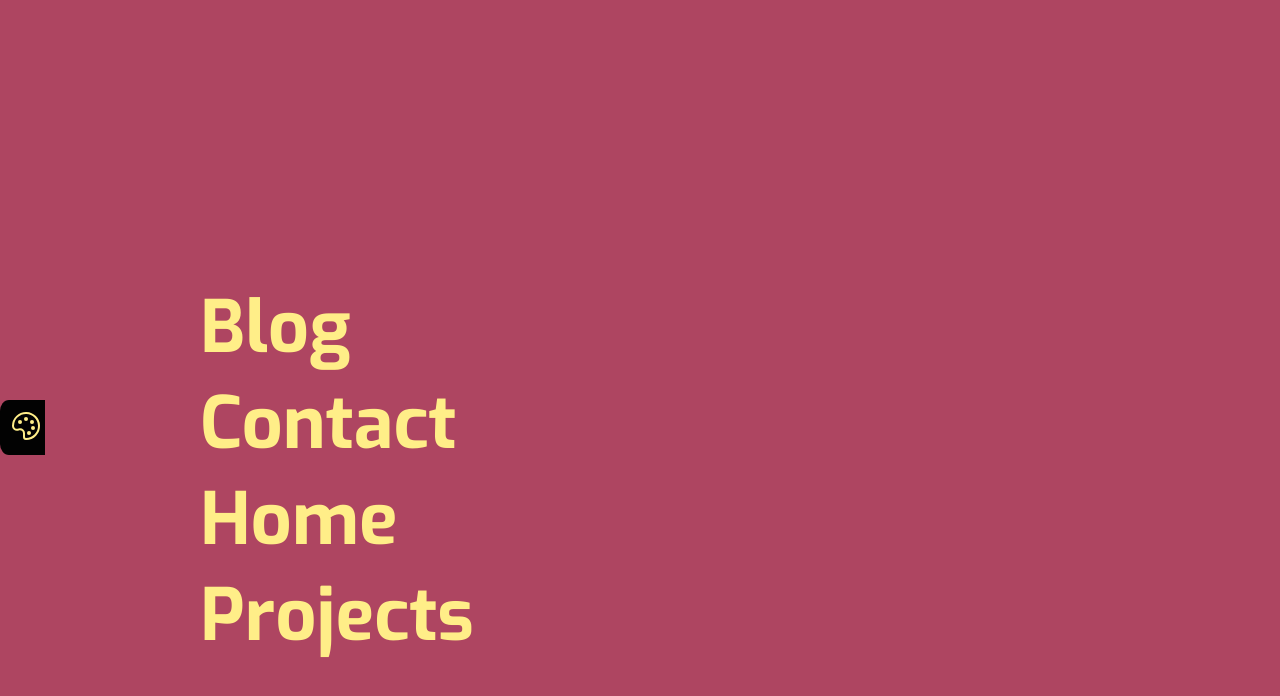
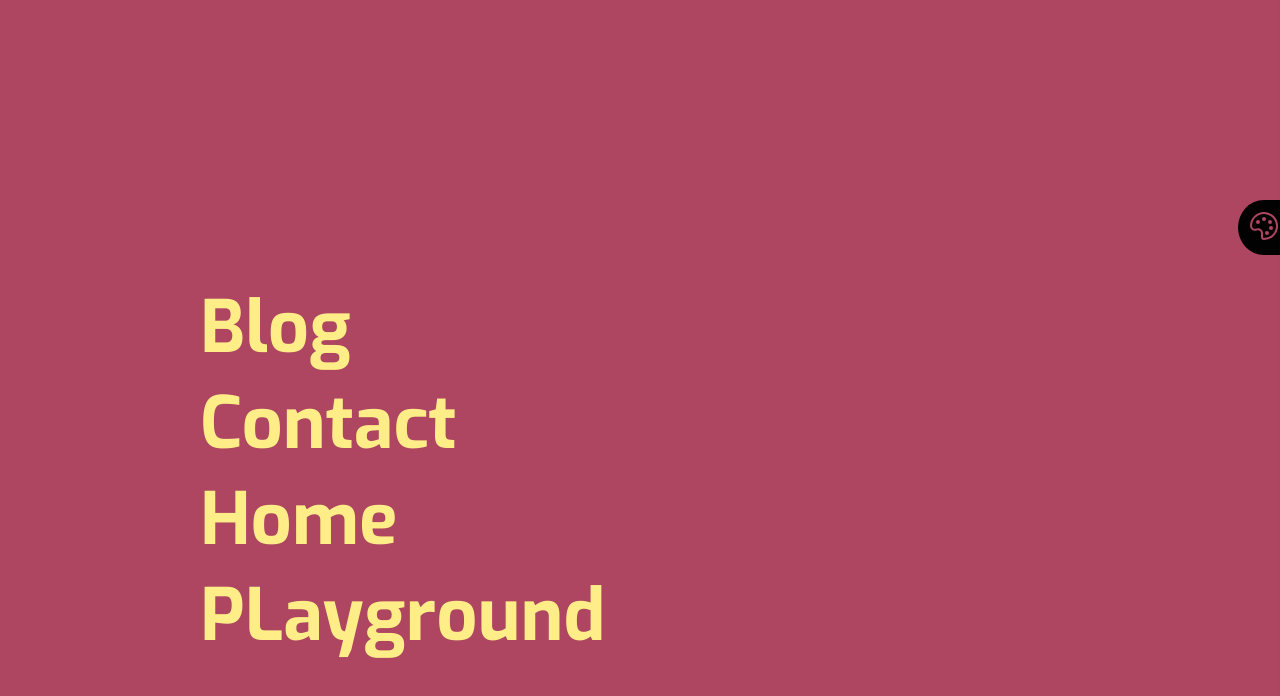
Before and after one commit to Symtox/symtox.github.io, a Vue app: page / in a window 1280 px wide. Both pictures are taken after a click on the button 40 px from the left and 40 px from the top of the page. Shown: the top 696 px of the page. Built offline with nearby package versions, Linux system fonts and the light colour scheme.

Commit message:
feat: playground init"

```diff
--- a/src/App.vue
+++ b/src/App.vue
@@ -1,9 +1,9 @@
 <script setup lang="ts">
 import { useRoute } from 'vue-router'
 import BurgerButton from './components/BurgerButton.vue'
-import NavigationOverlay from './components/NavigationOverlay.vue'
+import NavigationOverlay from './navigation/components/NavigationOverlay.vue'
 import { storeToRefs } from 'pinia'
-import { useNavbarStore } from './stores/navbar-store'
+import { useNavbarStore } from './navigation/navbar-store'
 
 const route = useRoute()
 const navbarStore = useNavbarStore()
--- a/src/components/ThemeSelector.vue
+++ /dev/null
@@ -1,83 +0,0 @@
-<template>
-  <button @click="isThemeMenuOpen = !isThemeMenuOpen" class="theme-control">
-    <svg width="32px" height="32px" viewBox="0 0 32 32" id="icon" xmlns="http://www.w3.org/2000/svg">
-      <circle cx="10" cy="12" r="2" />
-      <circle cx="16" cy="9" r="2" />
-      <circle cx="22" cy="12" r="2" />
-      <circle cx="23" cy="18" r="2" />
-      <circle cx="19" cy="23" r="2" />
-      <path
-        d="M16.54,2A14,14,0,0,0,2,16a4.82,4.82,0,0,0,6.09,4.65l1.12-.31A3,3,0,0,1,13,23.24V27a3,3,0,0,0,3,3A14,14,0,0,0,30,15.46,14.05,14.05,0,0,0,16.54,2Zm8.11,22.31A11.93,11.93,0,0,1,16,28a1,1,0,0,1-1-1V23.24a5,5,0,0,0-5-5,5.07,5.07,0,0,0-1.33.18l-1.12.31A2.82,2.82,0,0,1,4,16,12,12,0,0,1,16.47,4,12.18,12.18,0,0,1,28,15.53,11.89,11.89,0,0,1,24.65,24.32Z" />
-      <rect class="cls-1" width="32" height="32" />
-    </svg>
-  </button>
-  <aside class="theme-menu" :aria-expanded="isThemeMenuOpen">
-      <button @click="isThemeMenuOpen = !isThemeMenuOpen">close</button>
-      <theme-selector-item v-for="(theme, index) in themeStore.themes"
-                           :key="index"
-                           :theme="theme"
-                           @theme-selected="themeStore.selectTheme(index)"/>
-
-  </aside>
-</template>
-
-<script setup lang="ts">
-import ThemeSelectorItem from '@/components/ThemeSelectorItem.vue'
-import { useThemeStore } from '@/stores/theme-store'
-import { storeToRefs } from 'pinia'
-const themeStore = useThemeStore()
-const { isThemeMenuOpen } = storeToRefs(themeStore)
-</script>
-
-<style scoped>
-svg {
-  fill: var(--tertiary)
-}
-.cls-1 {
-  fill: none;
-}
-
-div {
-  display: flex;
-  justify-content: center;
-  align-items: center;
-}
-
-.theme-control {
-  padding: 10px 3px 10px 10px;
-  background: var(--light);
-  position: absolute;
-  border-radius: 20% 0 0 20%;
-  top: 50%;
-  right: anchor(--anchor-name left);
-
-}
-
-button:focus {
-  background: red;
-}
-
-.theme-menu {
-  --width: 140px;
-
-  position: absolute;
-  right: calc(-1 * var(--width));
-  width: var(--width);
-  inset-block: 0;
-  border-radius: 4px 0 0 4px;
-  overflow: hidden;
-  transition-timing-function: cubic-bezier(0.401, 0.057, 0.693, 0.556);
-  transition-property: right;
-  transition-duration: 0.3s;
-  anchor-name: --anchor-name;
-
-  background: var(--light);
-  z-index: 10;
-}
-
-.theme-menu[aria-expanded="true"] {
-  right: 0;
-}
-
-
-</style>
--- a/src/components/NavigationOverlay.vue
+++ b/src/navigation/components/NavigationOverlay.vue
@@ -2,7 +2,7 @@
   <nav :aria-expanded="state">
     <header>
       <burger-button class="burger-button" @click="closeNavigation"/>
-      <theme-selector  />
+      <theme-selector v-if="showThemeControl"/>
     </header>
 
     <div class="link-wrapper">
@@ -19,16 +19,16 @@
 <script setup lang="ts">
 
 import { computed, ref, watch } from 'vue'
-import BurgerButton from './BurgerButton.vue'
-import { useNavbarStore } from '@/stores/navbar-store'
+import BurgerButton from '../../components/BurgerButton.vue'
+import { useNavbarStore } from '@/navigation/navbar-store'
 import { storeToRefs } from 'pinia'
-import ThemeSelector from '@/components/ThemeSelector.vue'
-import { useThemeStore } from '@/stores/theme-store'
+import ThemeSelector from '@/navigation/components/ThemeSelector.vue'
+import { useThemeStore } from '@/navigation/theme-store'
 
 const navbarStore = useNavbarStore()
 const themeStore = useThemeStore()
 
-const { isThemeMenuOpen } = storeToRefs(themeStore)
+const { isThemeMenuOpen, showThemeControl } = storeToRefs(themeStore)
 const { state } = storeToRefs(navbarStore)
 
 const closeNavigation = () => {
@@ -36,9 +36,11 @@ const closeNavigation = () => {
     isThemeMenuOpen.value = false;
     setTimeout(() => {
       state.value = false
+      showThemeControl.value = false
     }, 300)
   } else {
     state.value = false
+    showThemeControl.value = false
   }
 }
 
@@ -72,8 +74,8 @@ const items: MenuItem[] = [{
   path: '/'
 }, {
   image: 'https://images.pexels.com/photos/416405/pexels-photo-416405.jpeg?auto=compress&cs=tinysrgb&w=600',
-  title: 'Projects',
-  path: '/'
+  title: 'PLayground',
+  path: '/playground'
 }]
 
 const displayItems = () => {
@@ -88,6 +90,7 @@ const displayItems = () => {
 watch(() => state.value, () => {
   if (state.value) {
     timeoutId = setTimeout(() => {
+      showThemeControl.value = true
       displayItems()
     }, elementFillDuration + elementGrowDuration + 500)
   } else {
@@ -174,15 +177,11 @@ nav[aria-expanded="true"] {
 }
 
 .link-wrapper > .link:is(:hover, :focus) > h2 {
-  color: hsl(from var(--tertiary) h s calc(l + 40));
   transform: scale(1.05);
-  text-shadow: 0 0 20px hsl(from var(--tertiary) h s calc(l * 1.07) / 0.5),
-  0 0 24px hsl(from var(--tertiary) h s calc(l + 40) / 0.5),
-  0 0 40px hsl(from var(--tertiary) h s calc(l + 20) / 0.4),
-  0 0 55px hsl(from var(--tertiary) h s calc(l + 20) / 0.3),
-  0 0 70px hsl(from var(--tertiary) h s calc(l + 20) / 0.3),
-  0 0 85px hsl(from var(--tertiary) h s calc(l + 10) / 0.3),
-  0 0 70px hsl(from var(--tertiary) h s calc(l + 10) / 01);
+  text-shadow: 0 0 20px hsl(from var(--primary) h s calc(l + 40) / 0.5),
+  0 0 24px hsl(from var(--primary) h s calc(l + 40) / 0.5),
+  0 0 55px hsl(from var(--primary) h s calc(l + 20) / 0.3),
+  0 0 70px hsl(from var(--primary) h s calc(l + 20) / 0.3);
 
 }
 
@@ -200,7 +199,6 @@ header {
 
 nav[aria-expanded="false"] .theme-button {
   display: none;
-  --TODO: TODO;
 }
 
 .burger-button {
--- /dev/null
+++ b/src/navigation/components/ThemeSelector.vue
@@ -0,0 +1,113 @@
+<template>
+  <aside class="theme-menu" :aria-expanded="isThemeMenuOpen">
+    <h2>Themes</h2>
+    <div class="theme-option-wrapper">
+      <theme-selector-item v-for="(theme, index) in themeStore.themes"
+                           :key="index"
+                           :active="index === selectedThemeIndex"
+                           :theme="theme"
+                           @theme-selected="themeStore.selectTheme(index)" />
+
+    </div>
+  </aside>
+  <button @click="isThemeMenuOpen = !isThemeMenuOpen" class="theme-control">
+    <svg width="32px" height="32px" viewBox="0 0 32 32" id="icon" xmlns="http://www.w3.org/2000/svg">
+      <circle cx="10" cy="12" r="2" />
+      <circle cx="16" cy="9" r="2" />
+      <circle cx="22" cy="12" r="2" />
+      <circle cx="23" cy="18" r="2" />
+      <circle cx="19" cy="23" r="2" />
+      <path
+        d="M16.54,2A14,14,0,0,0,2,16a4.82,4.82,0,0,0,6.09,4.65l1.12-.31A3,3,0,0,1,13,23.24V27a3,3,0,0,0,3,3A14,14,0,0,0,30,15.46,14.05,14.05,0,0,0,16.54,2Zm8.11,22.31A11.93,11.93,0,0,1,16,28a1,1,0,0,1-1-1V23.24a5,5,0,0,0-5-5,5.07,5.07,0,0,0-1.33.18l-1.12.31A2.82,2.82,0,0,1,4,16,12,12,0,0,1,16.47,4,12.18,12.18,0,0,1,28,15.53,11.89,11.89,0,0,1,24.65,24.32Z" />
+      <rect class="cls-1" width="32" height="32" />
+    </svg>
+  </button>
+
+</template>
+
+<script setup lang="ts">
+import ThemeSelectorItem from '@/navigation/components/ThemeSelectorItem.vue'
+import { useThemeStore } from '@/navigation/theme-store'
+import { storeToRefs } from 'pinia'
+
+const themeStore = useThemeStore()
+const { isThemeMenuOpen, selectedThemeIndex } = storeToRefs(themeStore)
+</script>
+
+<style scoped>
+svg {
+  fill: var(--primary)
+}
+
+.cls-1 {
+  fill: none;
+}
+
+@starting-style {
+  .theme-control {
+    transform: translateX(100%);
+  }
+}
+
+.theme-control {
+  padding: 10px 10px 10px 10px;
+  background: var(--light);
+  position: fixed;
+  border-radius: 50% 0 0 50%;
+  top: 25%;
+  right: anchor(--anchor-name left);
+  transition: transform .5s;
+}
+
+.theme-control:is(:hover, :focus) {
+  transform: scale(1.1);
+  animation-name: left-right;
+  animation-duration: 2s;
+  animation-iteration-count: infinite;
+  animation-timing-function: linear(0, 0.003 0.3%, 0.013 0.6%, 0.029 0.9%, 0.05 1.2%, 0.077 1.5%, 0.108 1.8%, 0.199 2.5%, 0.291 3.1%, 0.395 3.7%, 0.806 5.9%, 0.948 6.7%, 1.092 7.6%, 1.201 8.4%, 1.248 8.8%, 1.289 9.2%, 1.324 9.6%, 1.354 10%, 1.378 10.4%, 1.396 10.8%, 1.409 11.2%, 1.416 11.6%, 1.418 11.9%, 1.418 12.2%, 1.414 12.5%, 1.405 12.9%, 1.396 13.2%, 1.38 13.6%, 1.345 14.3%, 1.307 14.9%, 1.258 15.6%, 1.078 17.9%, 1.012 18.8%, 0.953 19.7%, 0.909 20.5%, 0.874 21.3%, 0.851 22%, 0.841 22.4%, 0.833 22.8%, 0.828 23.2%, 0.826 23.6%, 0.825 24.2%, 0.83 24.8%, 0.84 25.5%, 0.854 26.2%, 0.87 26.8%, 0.89 27.5%, 0.969 29.9%, 0.996 30.8%, 1.021 31.7%, 1.039 32.5%, 1.054 33.3%, 1.063 34%, 1.069 34.7%, 1.073 35.5%, 1.073 36.1%, 1.071 36.8%, 1.061 38.2%, 1.045 39.5%, 1.002 42.7%, 0.984 44.4%, 0.974 45.9%, 0.97 47.4%, 0.97 48.6%, 0.973 49.8%, 1.004 55.8%, 1.01 57.5%, 1.013 59.2%, 1.011 61.7%, 0.998 67.7%, 0.995 71%, 0.995 73.6%, 1.002 82.8%, 0.999 93.7%, 1)
+}
+
+@keyframes left-right {
+  50% {
+    padding-right: 15px;
+  }
+}
+
+
+.theme-menu {
+  --width: 220px;
+  width: var(--width);
+  border-radius: 8px 0 0 8px;
+
+  padding: 50px 20px;
+
+  background: green;
+  position: fixed;
+  right: calc(-1 * (var(--width) + 10px));
+  overflow: hidden;
+
+  inset-block: 0;
+  transition-timing-function: cubic-bezier(0.401, 0.057, 0.693, 0.556);
+  transition-property: right;
+  transition-duration: 0.3s;
+
+  anchor-name: --anchor-name;
+  background: var(--light);
+  z-index: 10;
+
+
+  box-shadow: 0 0 10px 3px rgb(from var(--primary) r g b / .5);
+}
+
+aside[aria-expanded="true"] {
+  right: 0;
+}
+
+.theme-option-wrapper {
+  display: grid;
+  gap: 20px;
+  padding-top: 30px;
+}
+
+
+</style>
--- a/src/stores/theme-store.ts
+++ b/src/navigation/theme-store.ts
@@ -11,9 +11,9 @@ export type Theme = {
 }
 
 export const useThemeStore = defineStore('theme-store', () => {
-  const themeIndex = ref(0)
+  const selectedThemeIndex = ref(0)
   const isThemeMenuOpen = ref(false);
-
+  const showThemeControl = ref(false);
   const themes: Theme[] = [{
     name: 'Mon theme de base',
     '--primary': '#ae4561',
@@ -38,7 +38,7 @@ export const useThemeStore = defineStore('theme-store', () => {
   }]
 
   const selectTheme = (index: number) => {
-    themeIndex.value = index
+    selectedThemeIndex.value = index
     const bodyEl = document.querySelector('body')
     if (bodyEl) {
       Object.entries(themes[index]).forEach(([key, value]) => {
@@ -47,7 +47,7 @@ export const useThemeStore = defineStore('theme-store', () => {
     }
   }
 
-  const currentTheme = computed(() => themes[themeIndex.value])
+  const currentTheme = computed(() => themes[selectedThemeIndex.value])
 
-  return { themes, currentTheme, themeIndex, isThemeMenuOpen, selectTheme }
+  return { themes, currentTheme, selectedThemeIndex, isThemeMenuOpen, selectTheme, showThemeControl }
 })
--- /dev/null
+++ b/src/playground/views/PlaygroundView.vue
@@ -0,0 +1,3 @@
+<template>
+
+</template>
--- a/src/router/index.ts
+++ b/src/router/index.ts
@@ -1,6 +1,7 @@
 import { createRouter, createWebHistory } from 'vue-router'
 import HomeView from '@/views/HomeView.vue'
 import BlogView from '@/views/BlogView.vue'
+import PlaygroundView from '@/playground/views/PlaygroundView.vue'
 
 const router = createRouter({
   history: createWebHistory(import.meta.env.BASE_URL),
@@ -14,6 +15,11 @@ const router = createRouter({
       path: '/blog',
       name: 'blog',
       component: BlogView,
+    },
+    {
+      path: '/playground',
+      name: 'playground',
+      component: PlaygroundView,
     }
   ],
 })
```
Also changed, not shown: src/navigation/components/ThemeSelectorItem.vue (renamed from src/components/ThemeSelectorItem.vue, +36 -3 lines), src/navigation/navbar-store.ts (renamed from src/stores/navbar-store.ts).
